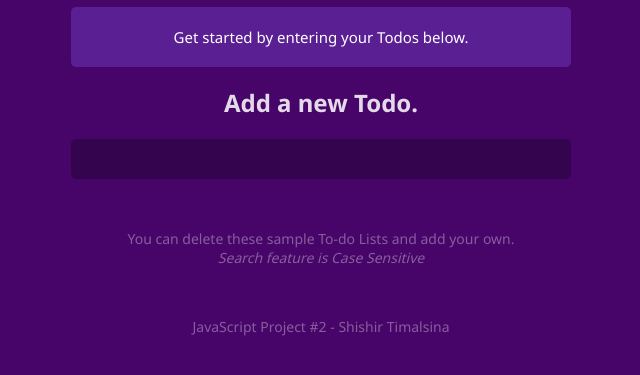
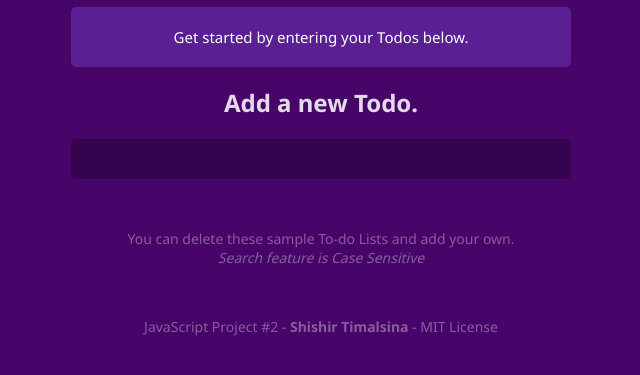
Before and after one commit to iamshishir7/TodoList, a plain HTML site: page index.html in a window 1280 px wide. Shown: the part 145-520 px from the top of the page, without its empty margins (319-959 px from the left). Drawn offline with Linux system fonts and the light colour scheme.

Commit message:
made text bold and added licese label

```diff
--- a/index.html
+++ b/index.html
@@ -25,7 +25,7 @@
             <input type="text" name="add">
         </form>
         <p>You can delete these sample To-do Lists and add your own.<br><i>Search feature is Case Sensitive</i></p>
-        <p>JavaScript Project #2 - Shishir Timalsina</p>
+        <p>JavaScript Project #2 - <b>Shishir Timalsina</b> - MIT License</p>
     </div>
     <script src="https://kit.fontawesome.com/8412e44279.js" crossorigin="anonymous"></script>
     <script src="app.js"></script>
```
